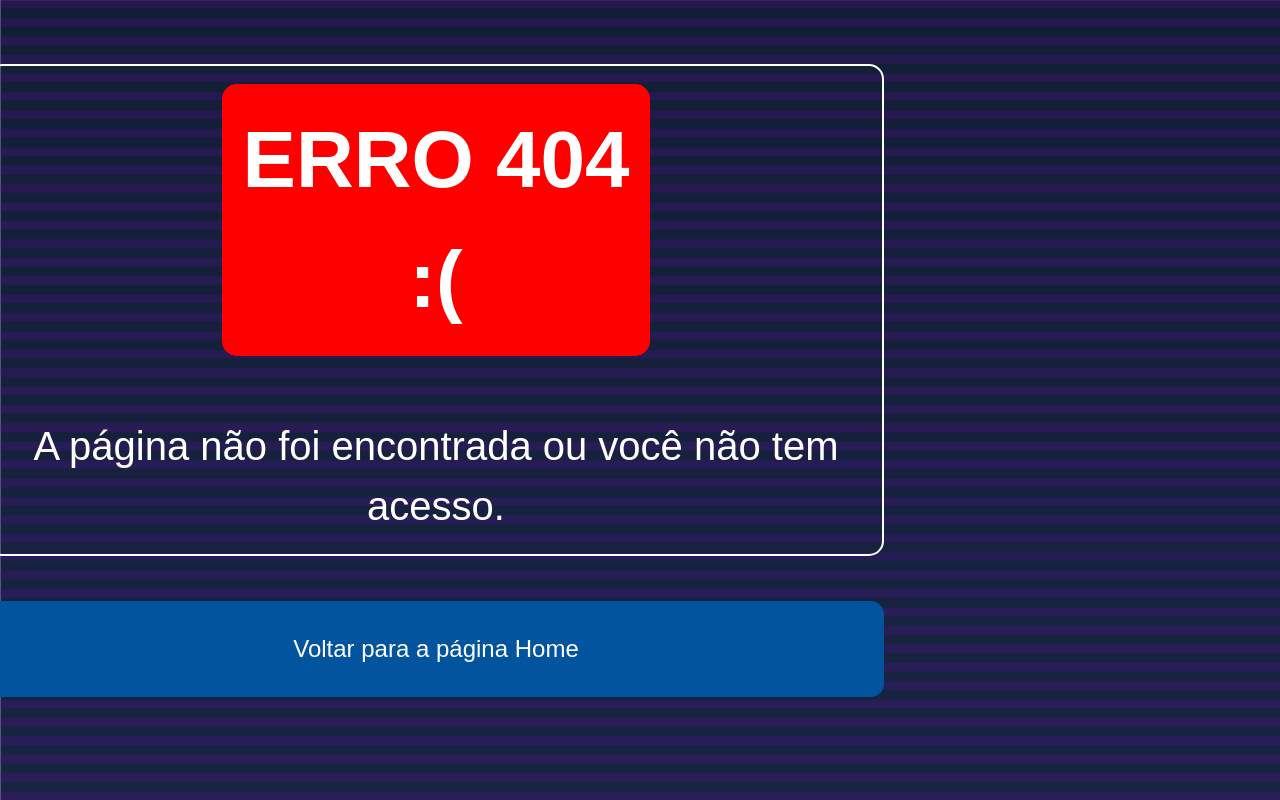
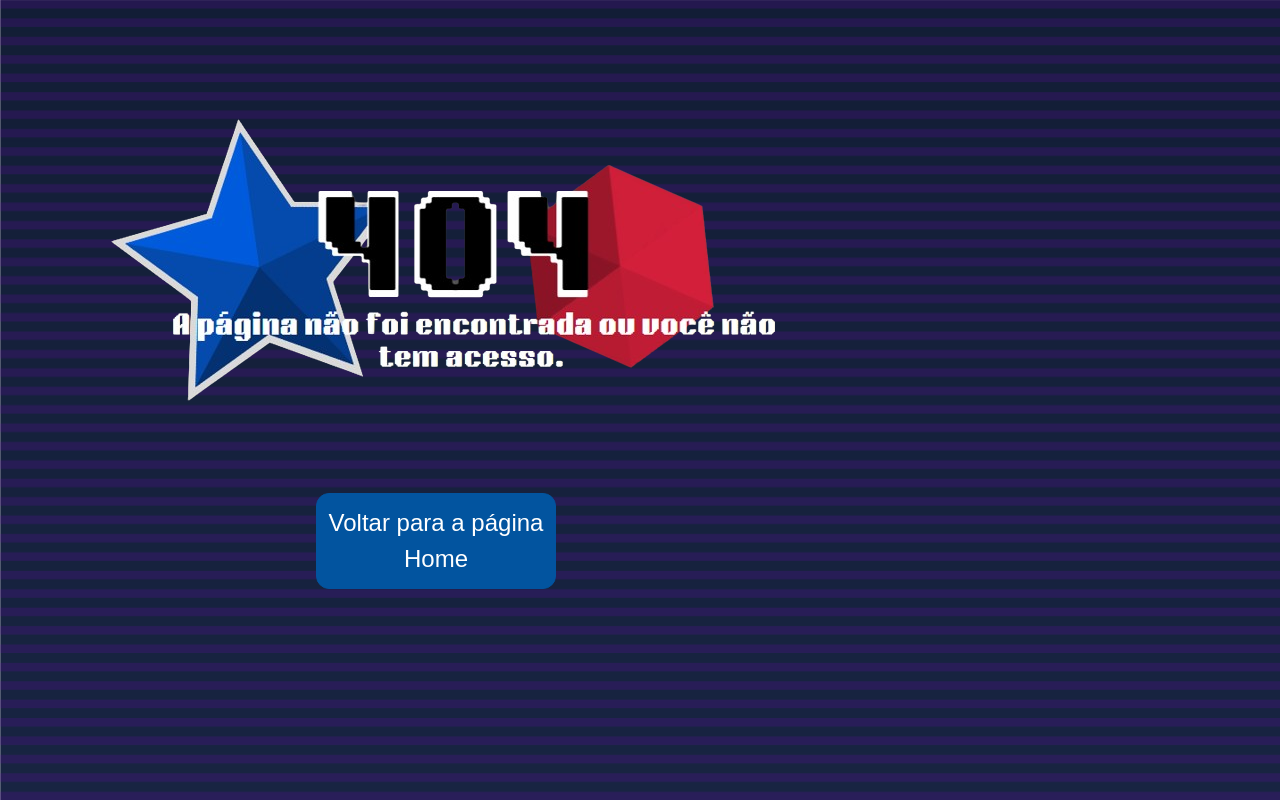
Before and after one commit to ViniMSLima/EquiBlocks, a React (Create React App) app in the folder front/: page /challenge in a window 1280 px wide. Before the commit this address had no page. Built offline with nearby package versions, Linux system fonts and the light colour scheme; a web font is replaced by a local one.

Commit message:
creating a new interface

```diff
--- a/front/src/Pages/Error/index.js
+++ b/front/src/Pages/Error/index.js
@@ -1,6 +1,6 @@
 import Col from "react-bootstrap/esm/Col";
 import styles from "./styles.module.scss";
-
+import erro from "../../Img/404.png"
 import Container from "react-bootstrap/esm/Container";
 
 import { useNavigate } from "react-router-dom";
@@ -16,12 +16,12 @@ export default function ErrorPage() {
     <div className={styles.container}>
       <Row className={styles.body}>
           <div className={styles.border}>
-            <div className={styles.title}>ERRO 404 :(</div>
-            <div className={styles.text}>
-              A página não foi encontrada ou você não tem acesso.
-            </div>
+           <img src={erro}/>
+
           </div>
+          <div>
             <button onClick={goHome}  className={styles.button}>Voltar para a página Home</button>
+          </div>
       </Row>
     </div>
   );
--- a/front/src/Pages/Error/styles.module.scss
+++ b/front/src/Pages/Error/styles.module.scss
@@ -36,7 +36,6 @@
 }
 
 .border {
-    border: 2px solid white;
     padding: 2%;
     display: flex;
     flex-direction: column;
```
Also changed, not shown: front/src/Img/404.png (added).
